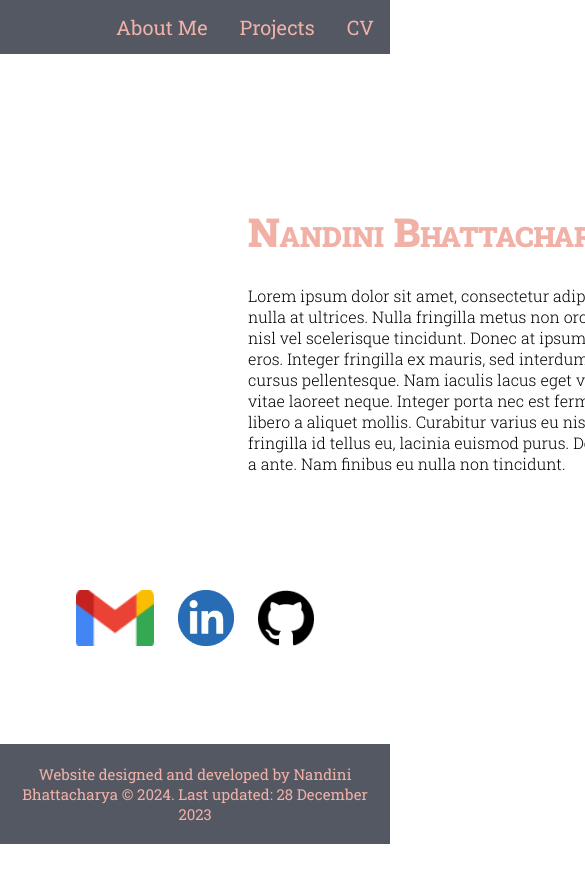
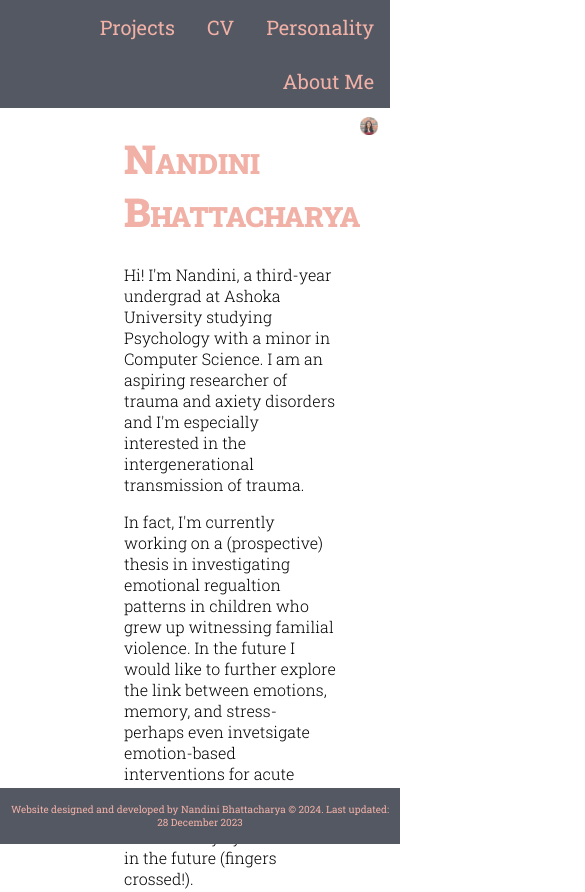
Before and after one commit to nandinib267/website, a plain HTML site: page index.html in a window 390 px wide. Shown: the top 892 px of the page, 585 px wide, since content can reach past the window. Before the commit the page ends 844 px from the top, so only its background shows below. Drawn offline with Linux system fonts and the light colour scheme; files whose address does not match are found by name.

Commit message:
description text + site more responsive

```diff
--- a/index.html
+++ b/index.html
@@ -13,19 +13,22 @@
     <body>
         <header>
             <div class="topnav">
+                <a href="misc.html">Personality</a>
                 <a href="CV.html">CV</a>
                 <a href="projects.html">Projects</a>
                 <a class="active" href="index.html">About Me</a>
             </div>
         </header>
-        <main style="flex: 1;">
-        <div class = "container" style="margin-bottom: 100px;">
-            <div class = "text">
-                <h1 style="font-variation-settings: 'wght' 900;font-size: 40px;margin-top: 151px;">Nandini Bhattacharya</h1>
-                <p style = "width: 609px;padding-right: 40px;font-variation-settings: 'wght' 300;"> Lorem ipsum dolor sit amet, consectetur adipiscing elit. Nunc feugiat sit amet nulla at ultrices. Nulla fringilla metus non orci interdum eleifend. Nullam sodales nisl vel scelerisque tincidunt. Donec at ipsum non diam lacinia commodo quis ac eros. Integer fringilla ex mauris, sed interdum quam sodales vel. Fusce eleifend cursus pellentesque. Nam iaculis lacus eget velit maximus laoreet. Maecenas vitae laoreet neque. Integer porta nec est fermentum consequat. Sed eleifend libero a aliquet mollis. Curabitur varius eu nisl id aliquet. Aliquam metus tellus, fringilla id tellus eu, lacinia euismod purus. Donec a nisi in ante rhoncus porta in a ante. Nam finibus eu nulla non tincidunt. </p>
+        <main>
+        <div class = "container" style="margin-bottom: 10%; width: 100%">
+            <div class = "text" style="width:80%">
+                <h1 style="font-variation-settings: 'wght' 900;font-size: 40px;margin-top: 10%;padding-left: 0px;">Nandini Bhattacharya</h1>
+                <p style = "width:90%; font-variation-settings: 'wght' 300;padding-left: 0px;"> Hi! I'm Nandini, a third-year undergrad at Ashoka University studying Psychology with a minor in Computer Science. I am an aspiring researcher of trauma and axiety disorders and I'm especially interested in the intergenerational transmission of trauma.</p>
+                <p style = "width:90%; font-variation-settings: 'wght' 300;padding-left: 0px;"> In fact, I'm currently working on a (prospective) thesis in investigating emotional regualtion patterns in children who grew up witnessing familial violence. In the future I would like to further explore the link between emotions, memory, and stress- perhaps even invetsigate emotion-based interventions for acute stress. I will be applying to postgrad opportunities soon and have my eyes on a PhD in the future (fingers crossed!).</p>
+                <p style="width: 90%; font-variation-settings: 'wght' 300; padding-left: 0px;"> Outside of academics, I am a big fan of the performing arts- theatre, music, dance- and an avid consumer (+ occasional producer) of musical theatre. I love reading and I occassionally write satire. I also cook lots! Find some pictures of all this and more on the 'Personality' section of this website :)</p>
             </div>
             <div class="image">
-                <img src="Ellipse 1.png" alt="Nandini's photo" style="height:250px;width:250px;margin-top: 171px;">
+                <img src="Ellipse 1.png" alt="Nandini's photo" style="height: 60%; width: 60%; margin-top: 30%;">
             </div>
         </div>
         <div class="social-icons">
@@ -35,7 +38,7 @@
           </div>
         </main>
         <footer>
-            <p style="font-size: 15px;color: #F1B1A7;"> Website designed and developed by Nandini Bhattacharya &copy; 2024. Last updated: 28 December 2023</p>
+            <p style="font-size: 10px;color: #F1B1A7;"> Website designed and developed by Nandini Bhattacharya &copy; 2024. Last updated: 28 December 2023</p>
         </footer>
     </body>
 </html>
--- a/style.css
+++ b/style.css
@@ -61,13 +61,13 @@ body {
   }
 
   .social-icons {
-    text-align: center; /* Center the block of icons horizontally */
-    margin-top: 100px;
+    text-align: center;
   }
 
   .social-icons a {
-    display: inline-block; /* Display icons as inline blocks */
-    margin: 0 10px; /* Adjust spacing between icons */
+    display: inline-block;
+    margin: 0 10px;
+    padding-bottom: 2%;
   }
 
 .social-icons img {
@@ -90,6 +90,10 @@ footer{
   justify-content: center;
   align-items: center;
   padding: 5px;
+  position: fixed;
+  left: 0;
+  bottom: 0;
+  width: 100%;
 }
 
 footer p {
```
Also changed, not shown: CV.html (+1 -0 lines), projects.html (+1 -0 lines).
